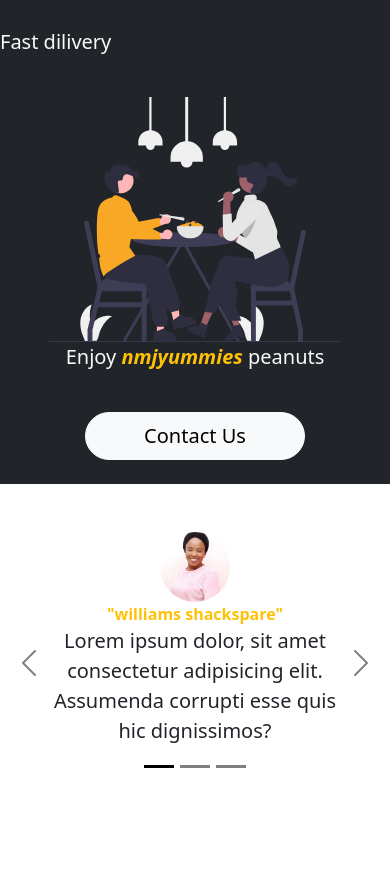
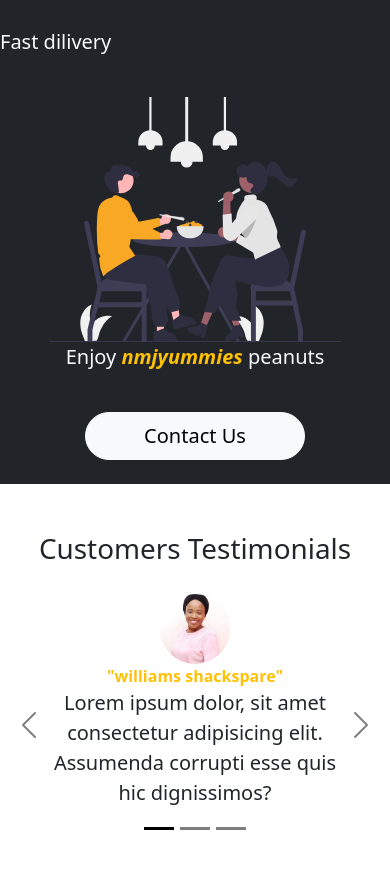
Before and after one commit to winninggodspower/nmjyummies, a plain HTML site: page index.html in a window 390 px wide. Shown: the part 848-1717 px from the top of the page. Before the commit the page ends 1642 px from the top, so only its background shows below. Drawn offline with nearby package versions, Linux system fonts and the light colour scheme.

Commit message:
made the carousel responsive

```diff
--- a/css/main.css
+++ b/css/main.css
@@ -37,4 +37,7 @@
     #customersTestimonialCarousel{
         width: 100% !important;
     }
+    #testimonial-heading{
+        width: 100% !important;
+    }
 }
--- a/index.html
+++ b/index.html
@@ -127,6 +127,7 @@
         </div>
 
         <div class="col-12 col-md mx-0 ">
+            <h2 id="testimonial-heading" class="text-center display-6 w-75">Customers Testimonials</h2>
             <div class="d-flex h-100 justify-items-center align-items-center">
 
                 <!-- <div class="text-center w-75">
@@ -179,6 +180,10 @@
 
    </section>
 
+   <!-- <section class="bg-danger"> -->
+
+   </section>
+
     <script src="https://cdn.jsdelivr.net/npm/bootstrap@5.2.0/dist/js/bootstrap.bundle.min.js" integrity="sha384-A3rJD856KowSb7dwlZdYEkO39Gagi7vIsF0jrRAoQmDKKtQBHUuLZ9AsSv4jD4Xa" crossorigin="anonymous"></script>
 </body>
 </body>
```
